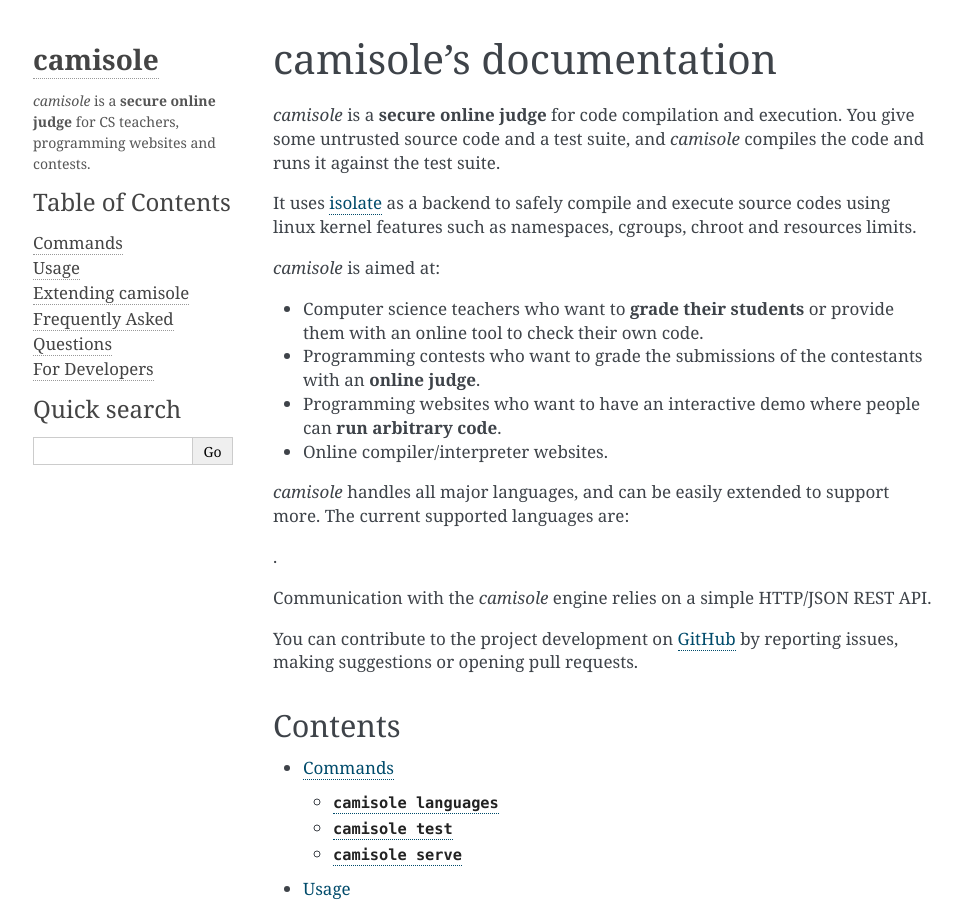
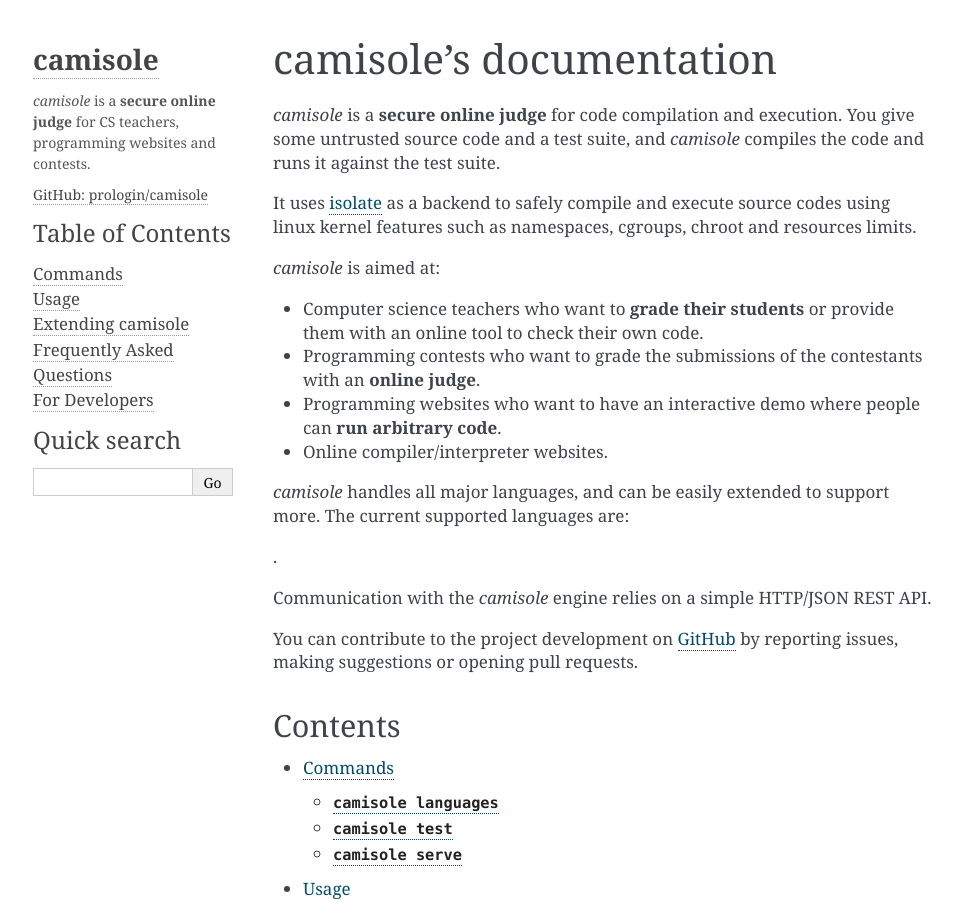
Before and after one commit to prologin/camisole, a Sphinx documentation site: the page built from doc/index.rst, in a window 1280 px wide and 900 px high. Shown: the whole window, without its empty margins (147-1109 px from the left). Built offline with Sphinx 7.4.7, drawn with Linux system fonts in a browser that asks for light colours; pages that are not in the unit, such as notebooks, are missing from menus.

Commit message:
doc: add GitHub link in left menu

```diff
--- a/doc/_templates/camisole.html
+++ b/doc/_templates/camisole.html
@@ -2,3 +2,6 @@
 
 <p><em>camisole</em> is a <strong>secure online judge</strong> for CS teachers,
 programming websites and contests.</p>
+
+<p><a href="https://github.com/prologin/camisole">
+    GitHub: prologin/camisole</a></p>
```
